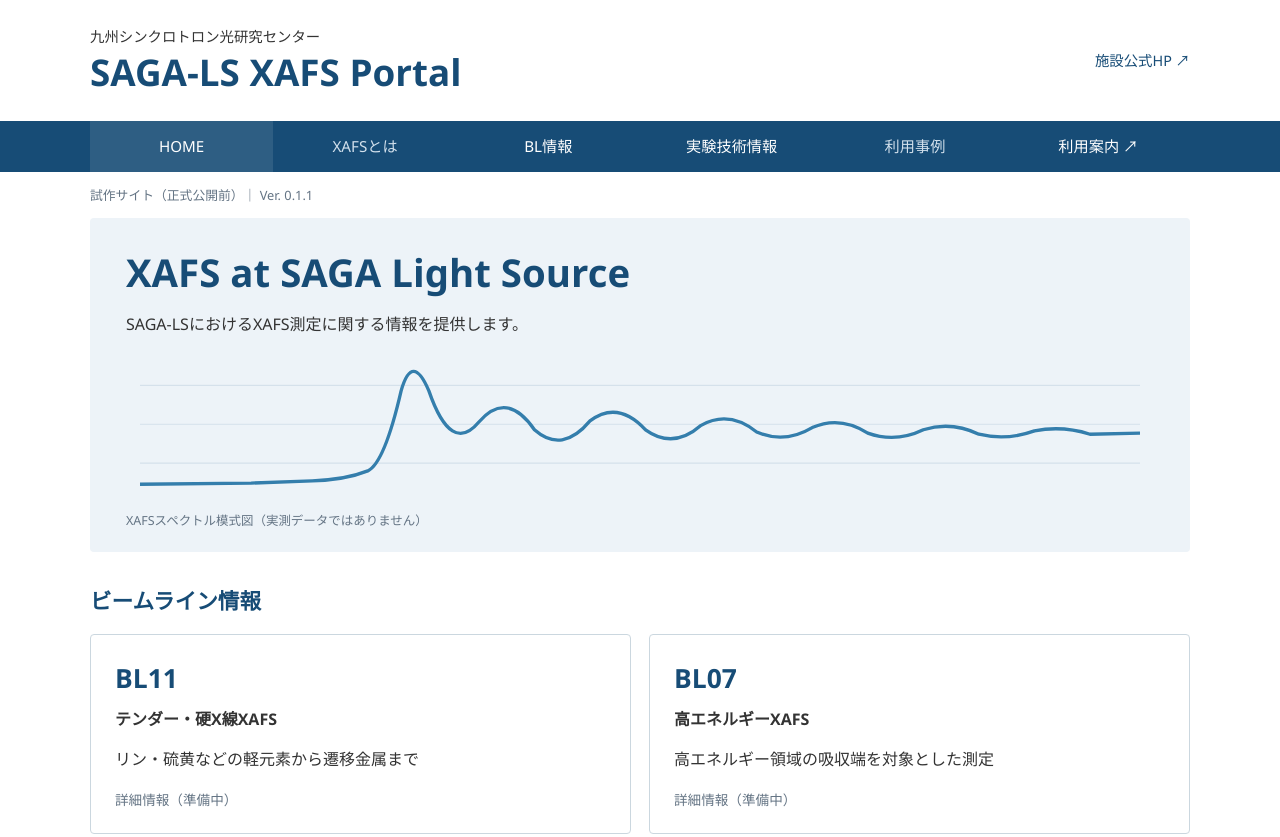
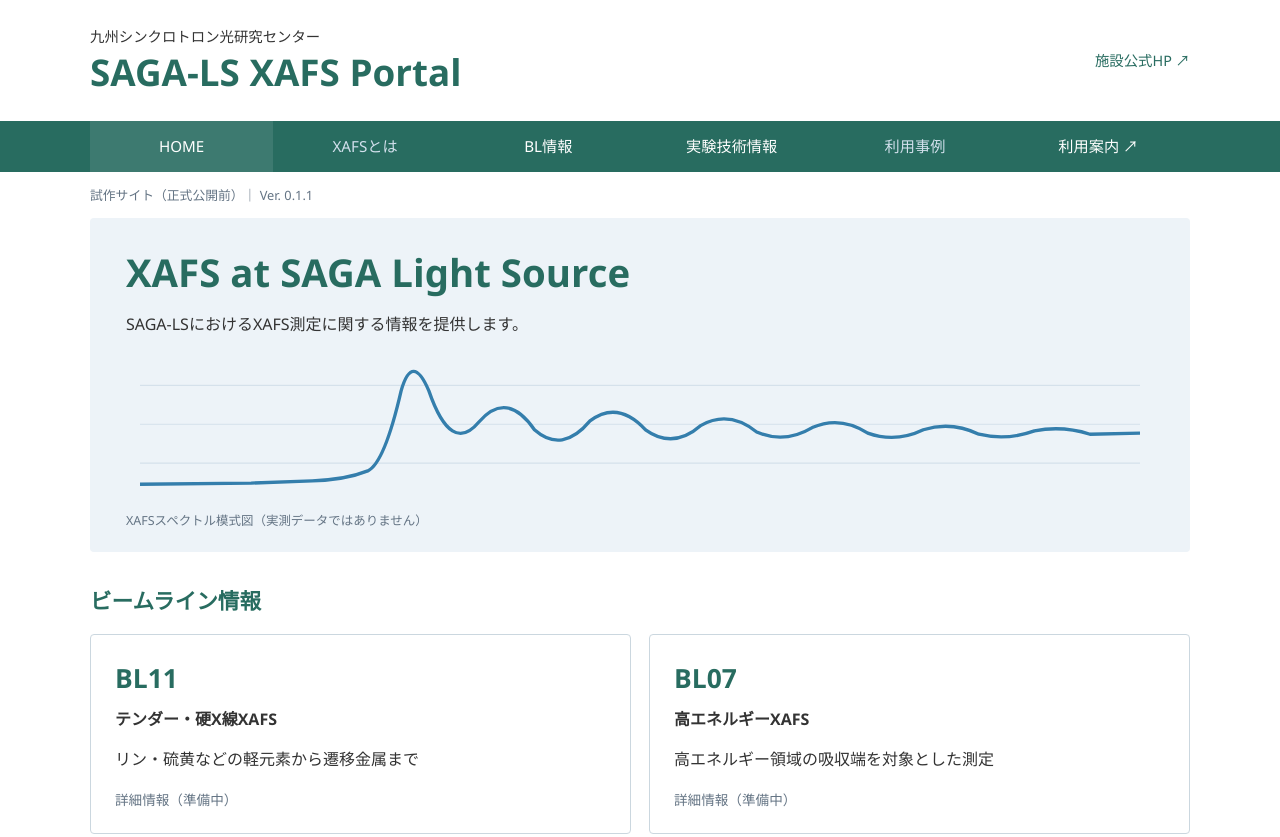
Before and after one commit to HiroSetoy/xafs-test, a plain HTML site: page index.html in a window 1280 px wide. Shown: the top 837 px of the page. Drawn offline with Linux system fonts and the light colour scheme.

Commit message:
Change primary color from #174c76 to #286c60
Updated primary color in CSS variables.

```diff
--- a/style.css
+++ b/style.css
@@ -2,7 +2,7 @@
 
 /* 基本配色・ページ幅 */
 :root {
-    --primary: #174c76;
+    --primary: #286c60;
     --accent: #347eac;
     --pale: #edf3f8;
     --border: #cbd7df;
```
